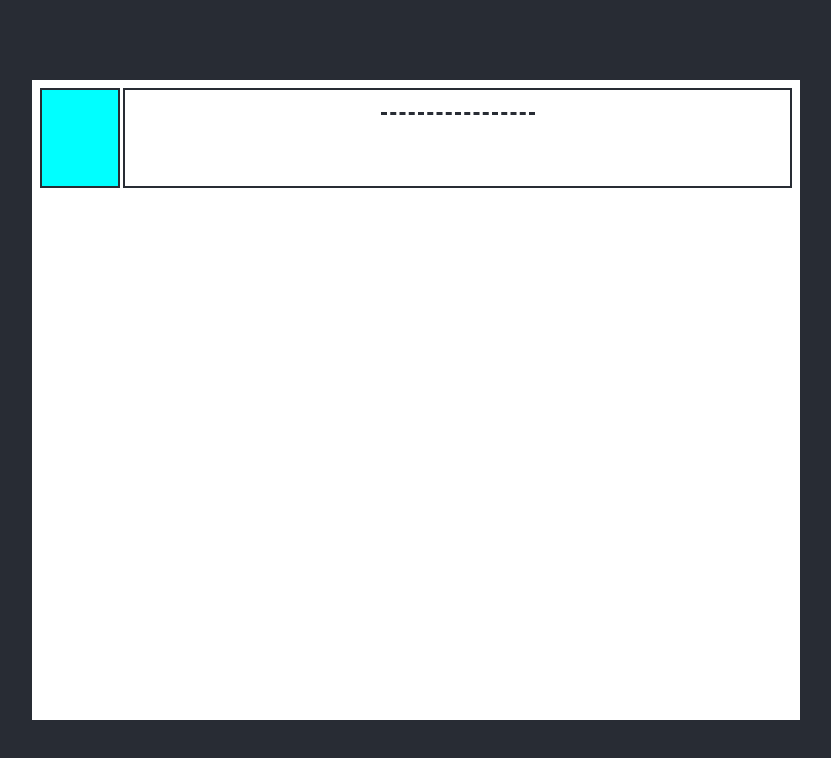
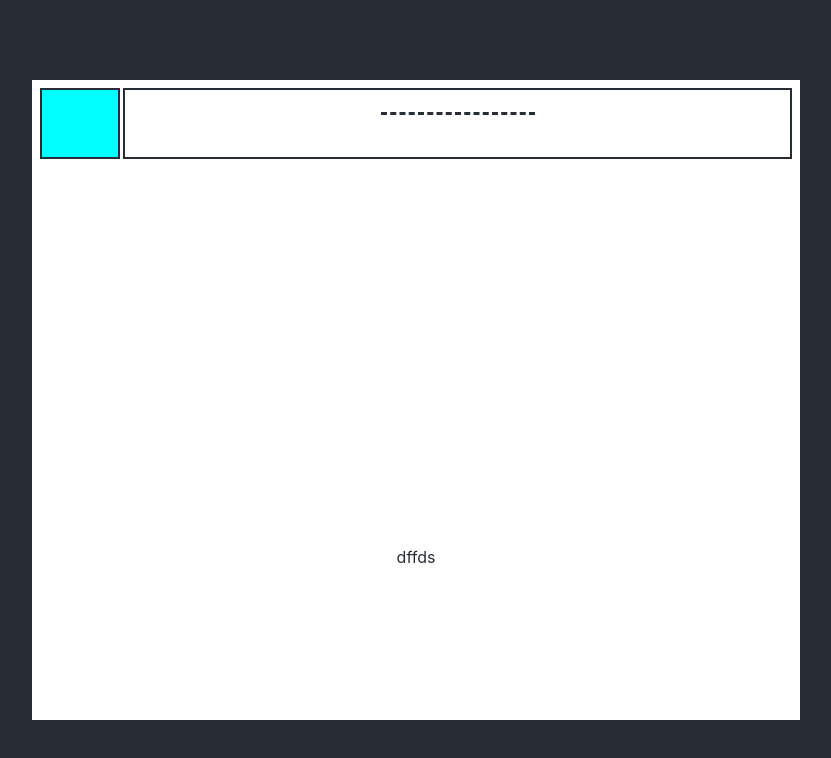
Before and after one commit to zojgame/ToDo-React-TS-Application, a React (Create React App) app in the folder my-app/: page / in a window 1280 px wide. Shown: the top 758 px of the page, without its empty margins (224-1055 px from the left). Built offline with nearby package versions, Linux system fonts and the light colour scheme.

Commit message:
refactorign with use context.Consumer and hook useContext

```diff
--- a/my-app/src/Components/App.tsx
+++ b/my-app/src/Components/App.tsx
@@ -1,14 +1,10 @@
 import '../App.css';
-import {TaskComponent} from './Task-item';
+import TaskListComponent from './Task-list-component';
 
 function App() {
   return (
     <div className="App">
-      <div className='to-do-list'>
-        <div className='item'>
-          <TaskComponent />
-        </div>
-      </div>
+      <TaskListComponent />
     </div>
   );
 }
--- a/my-app/src/Components/Task-item.tsx
+++ b/my-app/src/Components/Task-item.tsx
@@ -1,4 +1,6 @@
-import React, {useState} from "react";
+import React, {useContext, useState} from "react";
+
+const ItemTextContext = React.createContext({itemTextValue : ''});
 
 export function TaskComponent() : JSX.Element{
     const [isChecked, clickCheck] = useState(false);
@@ -25,16 +27,19 @@ export function TaskComponent() : JSX.Element{
     }
 
     return (
-    <>
+
+    <ItemTextContext.Provider value ={{itemTextValue}}>
         <div className={isChecked ? `square-field checked-item` : `square-field`} onClick={handleClickSquare}></div>
-        {isEditing
-        ? (<TaskEdit isChecked={isChecked} handleKeyPress={handleKeyPress} itemTextValue={itemTextValue} setItemTextValue={handleOnInputChange}/>)
-        : <TaskItem isChecked={isChecked} handleClickEdit={handleClickEdit} itemTextValue={itemTextValue}/>}
-    </>);
+            {isEditing
+            ? (<TaskEdit isChecked={isChecked} handleKeyPress={handleKeyPress} setItemTextValue={handleOnInputChange}/>)
+            : <TaskItem isChecked={isChecked} handleClickEdit={handleClickEdit}/>}
+    </ItemTextContext.Provider>
+
+    );
 }
+
 type TaskProps = {
-    isChecked:boolean,
-    itemTextValue:string
+    isChecked:boolean
 }
 
 type TaskEditProps = TaskProps
@@ -44,12 +49,20 @@ type TaskEditProps = TaskProps
 type TaskItemProps = TaskProps
 & {handleClickEdit: () => void};
 
-function TaskEdit({isChecked, handleKeyPress, itemTextValue, setItemTextValue} : TaskEditProps):JSX.Element{
-    return (<div className={isChecked ? `text-field item-done` : `text-field`}>
-        <input type='text' defaultValue={itemTextValue} autoFocus onKeyDown={handleKeyPress} className='edit-form-task' onChange={setItemTextValue}/>
-        </div>)
+function TaskEdit({isChecked, handleKeyPress, setItemTextValue} : TaskEditProps):JSX.Element{
+    return (
+    <ItemTextContext.Consumer>
+        {itemTextValue =>
+            <div className={isChecked ? `text-field item-done` : `text-field`}>
+            <input type='text' defaultValue={itemTextValue.itemTextValue} autoFocus onKeyDown={handleKeyPress} className='edit-form-task' onChange={setItemTextValue}/>
+            </div>
+        }
+    </ItemTextContext.Consumer>)
 }
 
-function TaskItem({isChecked, handleClickEdit, itemTextValue} : TaskItemProps){
-    return (<div className={isChecked ? `text-field item-done` : `text-field`} onClick={handleClickEdit}><p>{itemTextValue}</p></div>);
+function TaskItem({isChecked, handleClickEdit} : TaskItemProps){
+    const itemTextValue = useContext(ItemTextContext).itemTextValue;
+    return (
+            <div className={isChecked ? `text-field item-done` : `text-field`} onClick={handleClickEdit}><p>{itemTextValue}</p></div>
+        );
 }
--- /dev/null
+++ b/my-app/src/Components/Task-list-component.tsx
@@ -0,0 +1,12 @@
+import { TaskComponent } from "./Task-item";
+function TaskListComponent():JSX.Element{
+    return (<div className='to-do-list'>
+                <div className='item'>
+                    <TaskComponent />
+                </div>
+                dffds
+            </div>
+    );
+}
+
+export default TaskListComponent;
```
Also changed, not shown: my-app/src/App.css (+2 -5 lines).
